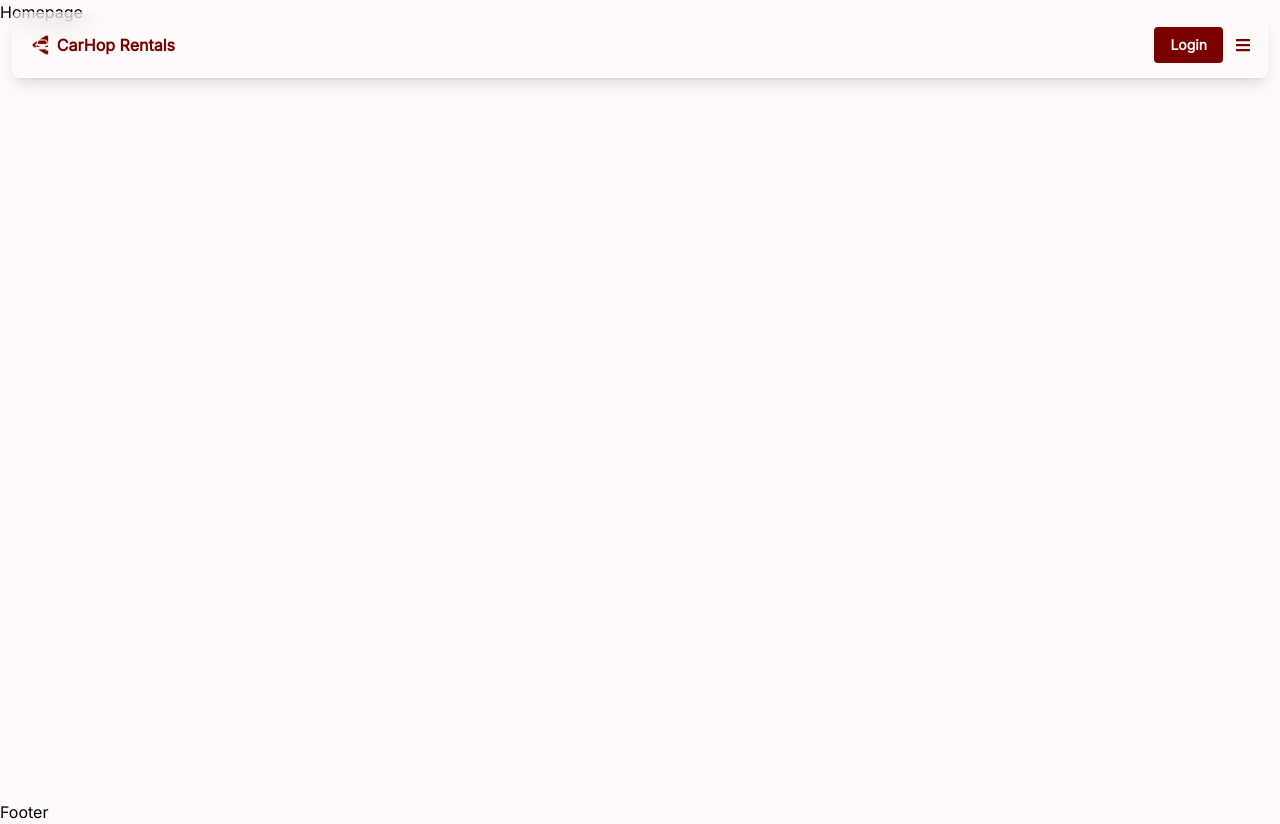
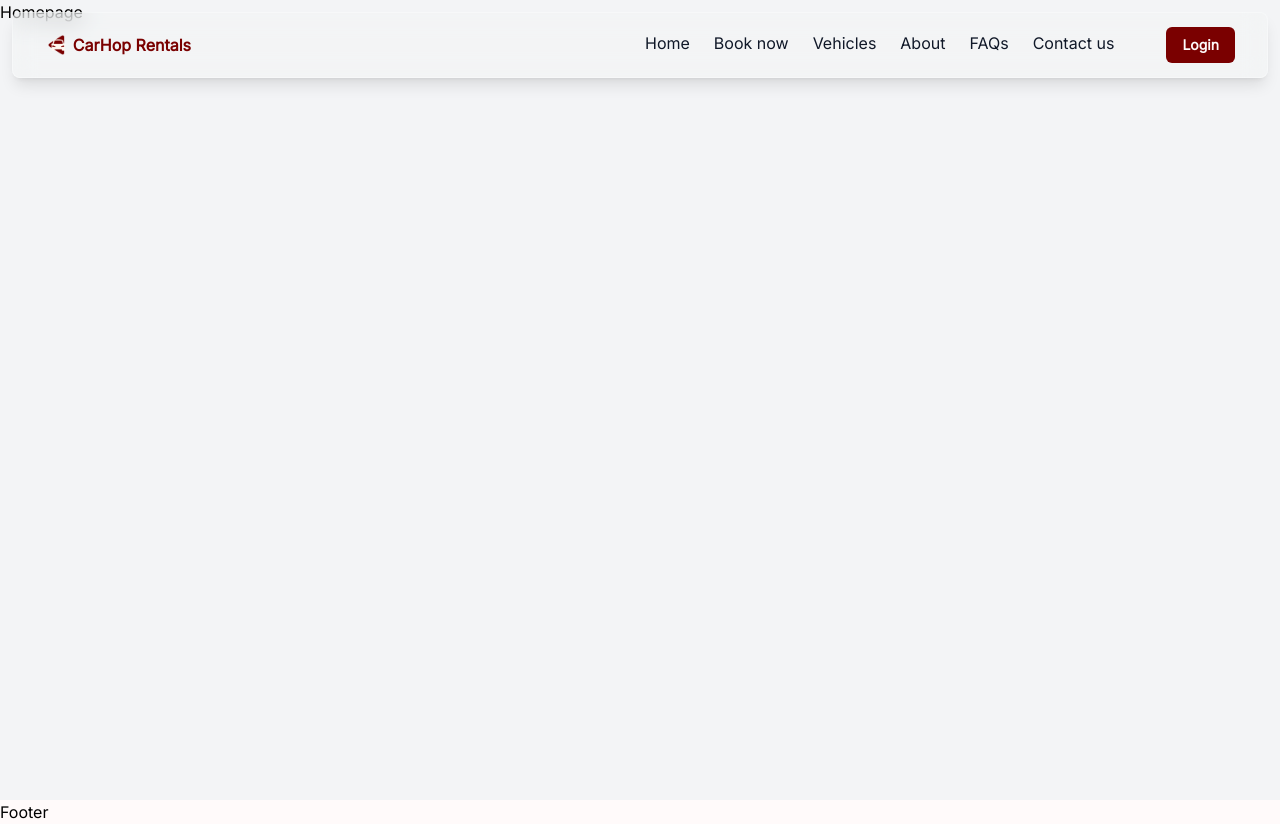
Before and after one commit to iam-Dianne/CarHop-client, a React (Vite) app: page / in a window 1280 px wide. Built offline with nearby package versions, Linux system fonts and the light colour scheme.

Commit message:
navbar desktop

```diff
--- a/src/assets/components/Button.tsx
+++ b/src/assets/components/Button.tsx
@@ -12,7 +12,7 @@ const variantStyles: Record<ButtonVariant, string> = {
   primary:
     "bg-primary hover:bg-primary-dark hover:shadow-lg text-text bg-linear-to-r from-primary to-primray-light",
   secondary: "bg-text hover:bg-text-muted hover:shadow-lg text-primary",
-  tertiary: "border-primary hover:bg-text-muted hover:shadow-lg text-primary",
+  tertiary: "hover:border-b-2 rounded-none text-primary",
   danger: "bg-red-600 hover:bg-red-700 hover:shadow-lg",
 };
 
@@ -24,7 +24,7 @@ const Button = ({
   className = "",
 }: ButtonProps) => {
   const baseStyles =
-    "px-4 py-2 rounded font-semibold transition duration-200 text-sm cursor-pointer";
+    "px-4 py-2 rounded-md font-semibold transition duration-200 text-sm cursor-pointer";
   const disabledStyles = disabled ? "opacity-50 cursor-not-allowed" : "";
   const style = variantStyles[variant];
 
--- a/src/assets/components/Navbar.tsx
+++ b/src/assets/components/Navbar.tsx
@@ -12,7 +12,6 @@ const Navbar = () => {
   };
 
   const menuItems = [
-    { label: "My Profile", to: "/profile" },
     { label: "Home", to: "/" },
     { label: "Book now", to: "/booking" },
     { label: "Vehicles", to: "/vehicles" },
@@ -33,9 +32,9 @@ const Navbar = () => {
 
   return (
     <header className="fixed w-full top-0 z-50 p-2 sm:p-3">
-      <div className="min-h-16 px-4 py-2 backdrop-blur-md border border-white/30 bg-text/40 text-primary shadow-lg rounded-lg">
+      <div className="min-h-16 px-4 sm:px-8 py-2 backdrop-blur-md border border-white/30 bg-gray-100/40 text-gray-900 shadow-lg rounded-lg">
         <div className="flex items-center justify-between">
-          <div className="brand h-12 flex items-center">
+          <div className="brand h-12 flex items-center text-primary">
             <Link to={"/"} className="flex items-center gap-1">
               <img
                 src="../../../public/carhop-logo.png"
@@ -45,9 +44,22 @@ const Navbar = () => {
               <span className="font-bold cursor-pointer">CarHop Rentals</span>
             </Link>
           </div>
-          <div className="flex items-center gap-3">
+          <div className="flex gap-10">
+            <ul className="hidden sm:flex">
+              {menuItems.map((item, i) => (
+                <li key={i}>
+                  <Link
+                    to={item.to}
+                    className="block py-1 px-3 w-full rounded-md hover:bg-gray-200 "
+                  >
+                    {item.label}
+                  </Link>
+                </li>
+              ))}
+            </ul>
+            <div className="flex items-center gap-2">
               <Button label="Login" onClick={() => {}} variant="primary" />
-            <button onClick={toggleMenu}>
+              <button onClick={toggleMenu} className="sm:hidden">
                 <FaBars
                   className={`cursor-pointer ${isOpen ? "hidden" : "block"}`}
                 />
@@ -58,8 +70,9 @@ const Navbar = () => {
             </div>
           </div>
         </div>
+      </div>
       <div
-        className={`text-primary py-3 px-2 transition-all duration-300 transform origin-top ${
+        className={` py-3 px-2 transition-all duration-300 transform origin-top ${
           isOpen
             ? "scale-y-100 opacity-100"
             : "scale-y-0 opacity-0 pointer-events-none"
@@ -69,7 +82,6 @@ const Navbar = () => {
           transitionTimingFunction: "ease-in-out",
         }}
       >
-        <ul className="">
         <ul>
           {menuItems.map((item, i) => (
             <li
@@ -82,13 +94,12 @@ const Navbar = () => {
             >
               <Link
                 to={item.to}
-                  className="block py-1 px-5 w-full rounded-md hover:bg-text-muted transition-colors duration-200"
+                className="block py-1 px-5 w-full rounded-md hover:bg-gray-200 transition-colors duration-200"
               >
                 {item.label}
               </Link>
             </li>
           ))}
-          </ul>
         </ul>
       </div>
     </header>
--- a/src/assets/pages/Homepage.tsx
+++ b/src/assets/pages/Homepage.tsx
@@ -1,5 +1,5 @@
 const Homepage = () => {
-  return <div className="bg-text h-screen">Homepage</div>;
+  return <div className="bg-gray-100 h-screen ">Homepage</div>;
 };
 
 export default Homepage;
```
Lines whose indentation alone changed are shown as unchanged.
